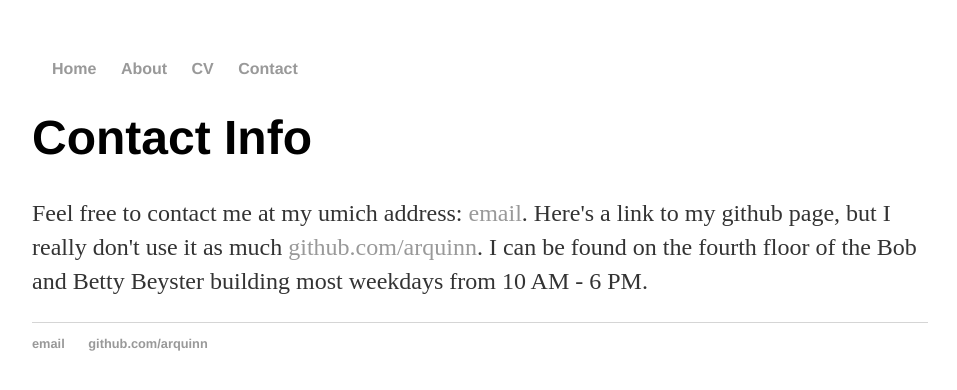
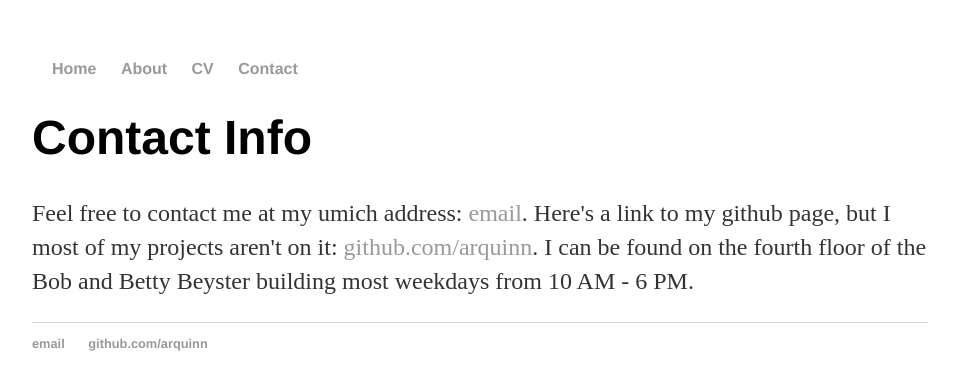
Before and after one commit to arquinn/arquinn.github.io, a Jekyll site: the page built from contact.html, in a window 1280 px wide. Shown: the top 390 px of the page, without its empty margins (160-1117 px from the left). Built offline with Jekyll 4.4.1, drawn with Linux system fonts in a browser that asks for light colours.

Commit message:
Update contact.html

```diff
--- a/contact.html
+++ b/contact.html
@@ -3,5 +3,5 @@ layout: default
 ---
 <div class="blurb">
 	<h1>Contact Info</h1>
-	  <p>Feel free to contact me at my umich address: <a href="mailto:arquinn@umich.edu">email</a>. Here's a link to my github page, but I really don't use it as much <a href="https://github.com/arquinn">github.com/arquinn</a>. I can be found on the fourth floor of the Bob and Betty Beyster building most weekdays from 10 AM - 6 PM.
+	  <p>Feel free to contact me at my umich address: <a href="mailto:arquinn@umich.edu">email</a>. Here's a link to my github page, but I most of my projects aren't on it: <a href="https://github.com/arquinn">github.com/arquinn</a>. I can be found on the fourth floor of the Bob and Betty Beyster building most weekdays from 10 AM - 6 PM.
 </div><!-- /.blurb -->
```
